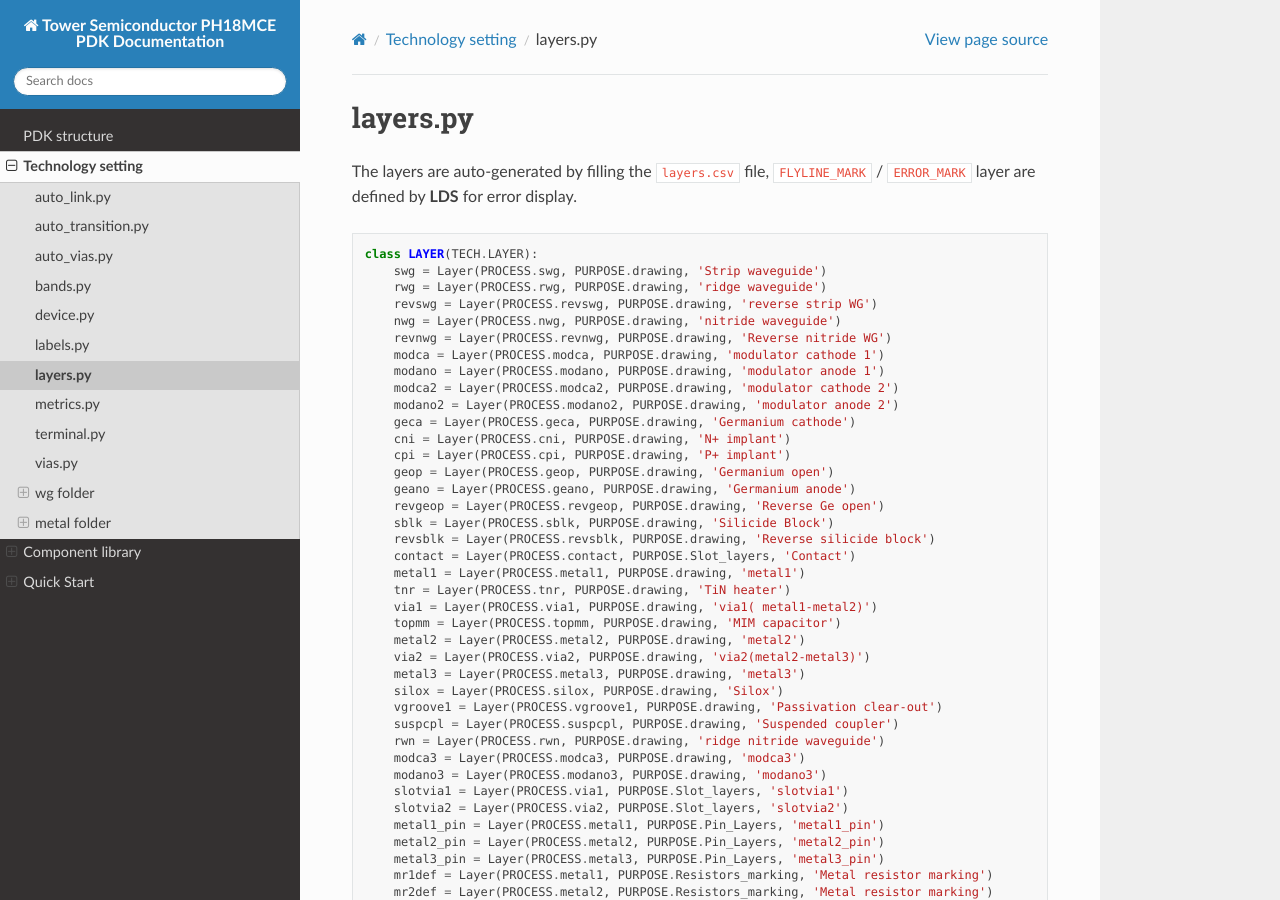
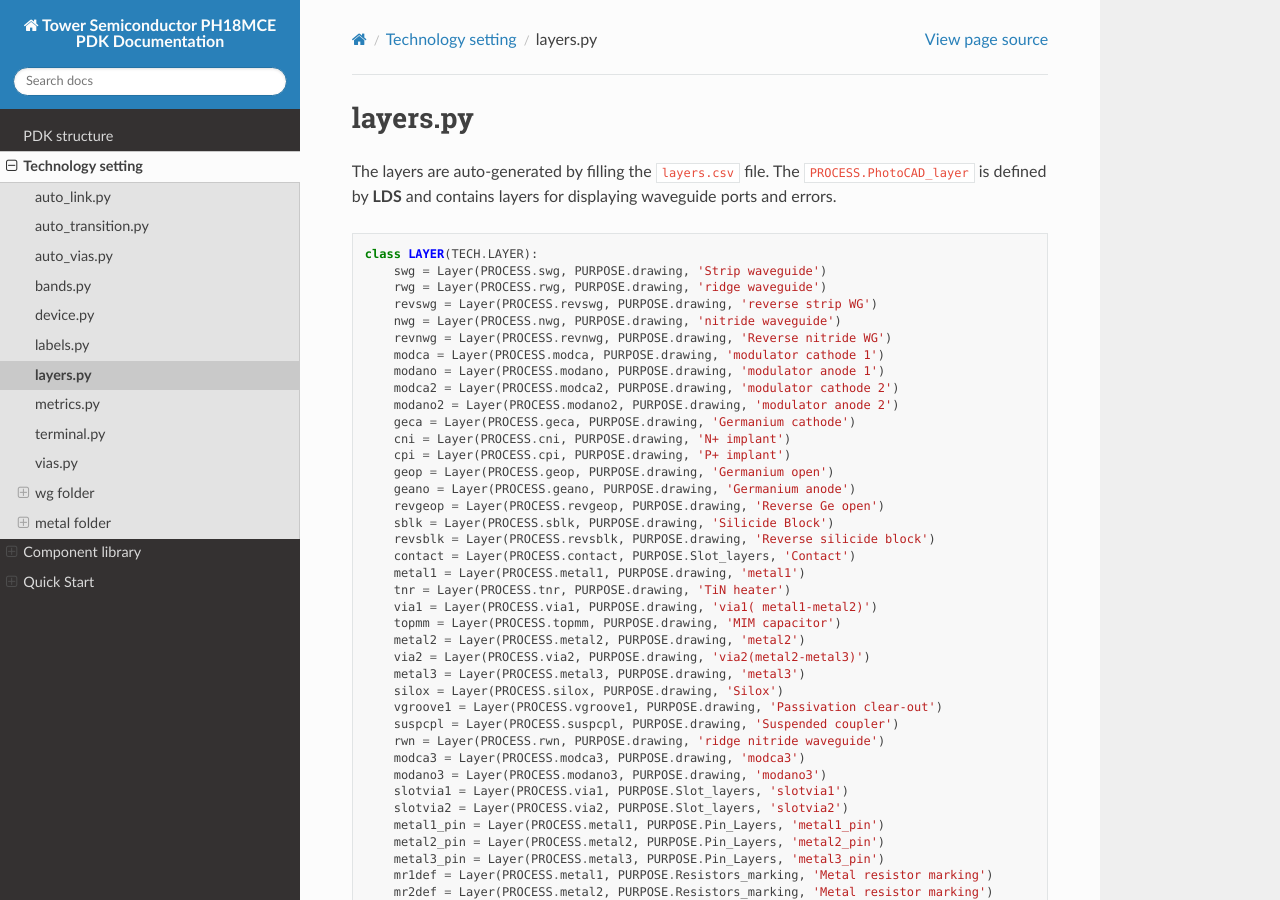
Before and after one commit to Latitudeda/Towersemi_ph18mce, a Sphinx documentation site: the page built from docs/source/tech/layers.rst, in a window 1280 px wide and 900 px high. Built offline with Sphinx 7.4.7 and the Read the Docs theme 3.1.0, drawn with Linux system fonts in a browser that asks for light colours; pages that are not in the unit, such as notebooks, are missing from menus.

Commit message:
update_261014

```diff
--- a/docs/source/tech/layers.rst
+++ b/docs/source/tech/layers.rst
@@ -1,7 +1,7 @@
 layers.py
 ==============
 
-The layers are auto-generated by filling the ``layers.csv`` file, ``FLYLINE_MARK`` / ``ERROR_MARK`` layer are defined by **LDS** for error display.
+The layers are auto-generated by filling the ``layers.csv`` file. The ``PROCESS.PhotoCAD_layer`` is defined by **LDS** and contains layers for displaying waveguide ports and errors.
 
 ::
 
--- a/docs/source/tech/wg_init.rst
+++ b/docs/source/tech/wg_init.rst
@@ -1,7 +1,7 @@
 __init__.py
 ===================
 
-Define the WG class which consists of ``Strip.C.WIRE_TE``, ``Strip.C.WIRE_TM``, ``Strip.O.WIRE_TE``, ``Strip.O.WIRE_TM``, ``Ridge.C.WIRE_TE``, ``Ridge.C.WIRE_TM``, ``Ridge.O.WIRE_TE``, ``Ridge.O.WIRE_TM``, ``SiN_strip.C.WIRE_TE``, ``SiN_strip.C.WIRE_TM``, ``SiN_strip.O.WIRE_TE`` and ``SiN_strip.O.WIRE_TM`` classes. For the towersemi_ph18mce PDK, the WG class additionally includes ``RidgeNitride.C.WIRE_TE``, ``RidgeNitride.C.WIRE_TM``, ``RidgeNitride.O.WIRE_TE`` and ``RidgeNitride.O.WIRE_TM`` classes. The width of the waveguide is set here according to the parameters in ``constant.py`` file. **PhotoCAD** also supports CD bias control of the waveguide width. The CD bias setting can be implemented in ``strip.py``, ``ridge.py``, ``SiN_strip.py`` and ``ridgenitride.py``.
+Define the WG class which consists of ``Strip.C.WIRE_TE``, ``Strip.C.WIRE_TM``, ``Strip.O.WIRE_TE``, ``Strip.O.WIRE_TM``, ``Ridge.C.WIRE_TE``, ``Ridge.C.WIRE_TM``, ``Ridge.O.WIRE_TE``, ``Ridge.O.WIRE_TM``, ``SiN_strip.C.WIRE_TE``, ``SiN_strip.C.WIRE_TM``, ``SiN_strip.O.WIRE_TE`` and ``SiN_strip.O.WIRE_TM`` classes. The width of the waveguide is set here according to the parameters in ``constant.py`` file.
 
 .. table:: Waveguide Type Table
 
@@ -22,6 +22,8 @@
     `TECH.WG.SiN_strip.O.WIRE_TM`     core_width=0.7000
     ================================  ==========================================
 
+For the towersemi_ph18mce PDK, the WG class additionally includes ``RidgeNitride.C.WIRE_TE``, ``RidgeNitride.C.WIRE_TM``, ``RidgeNitride.O.WIRE_TE`` and ``RidgeNitride.O.WIRE_TM`` classes. According to the official document `Design Application Note`, the specifications for these additional waveguide types are preliminary and provided for general guidance only; they should not be considered guaranteed specifications.
+
 .. table:: Additional Waveguide Type Table
 
     ===================================  ==========================================================
@@ -32,3 +34,5 @@
     `TECH.WG.RidgeNitride.O.WIRE_TE`      core_width=0.9000, cladding_width=2.4000, overlap=0.2000
     `TECH.WG.RidgeNitride.O.WIRE_TM`      core_width=0.9000, cladding_width=2.4000, overlap=0.2000
     ===================================  ==========================================================
+
+**PhotoCAD** also supports CD bias control of the waveguide width. The CD bias setting can be implemented in ``strip.py``, ``ridge.py``, ``SiN_strip.py`` and ``ridgenitride.py``.
```
Also changed, not shown: docs/source/images/ASDL_2.png.
